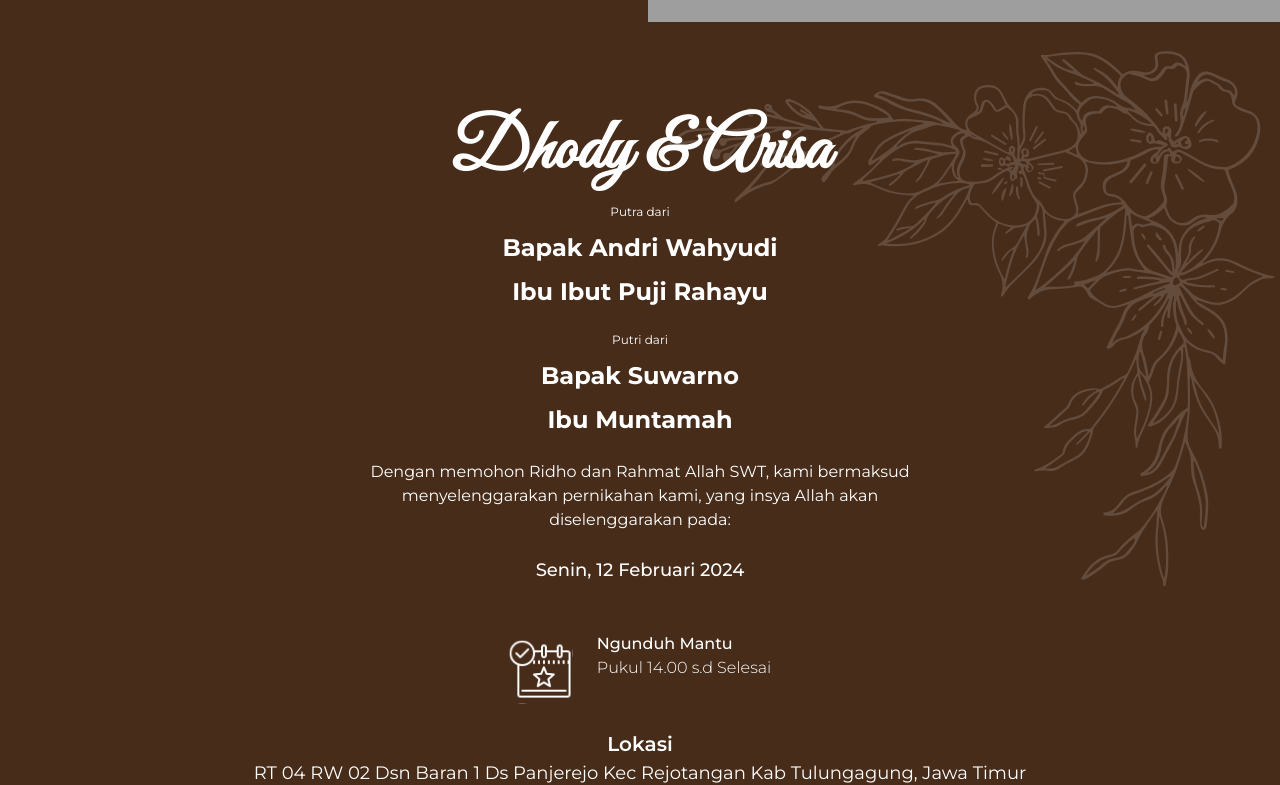
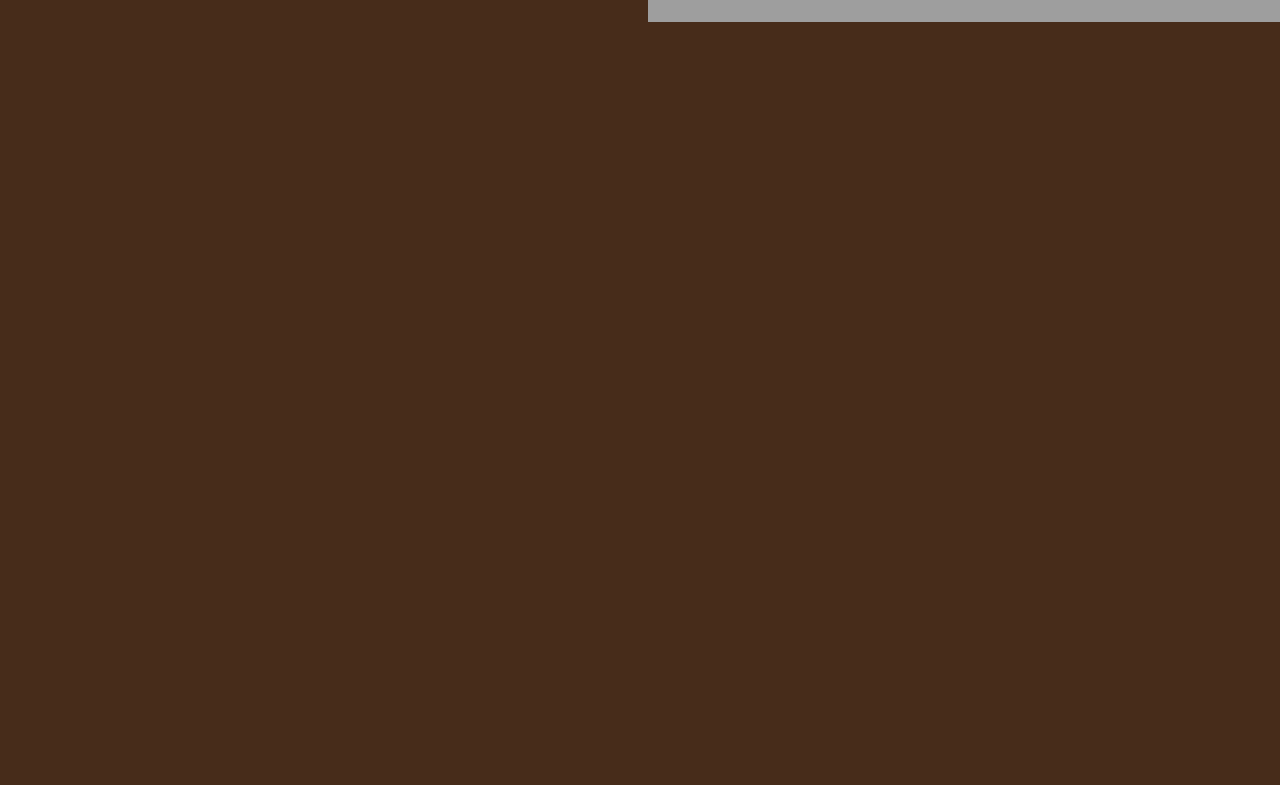
Before and after one commit to xyzuan/dyuanrissa-wedding, a Next.js app: page / in a window 1280 px wide. Shown: the part 778-1563 px from the top of the page. Built offline with nearby package versions, Linux system fonts and the light colour scheme; grey boxes are pictures that could not be loaded; a web font is replaced by a local one.

Commit message:
main: Use AOS

```diff
--- a/package.json
+++ b/package.json
@@ -9,9 +9,10 @@
     "lint": "next lint"
   },
   "dependencies": {
+    "aos": "^3.0.0-beta.6",
+    "next": "14.0.4",
     "react": "^18",
-    "react-dom": "^18",
-    "next": "14.0.4"
+    "react-dom": "^18"
   },
   "devDependencies": {
     "autoprefixer": "^10.0.1",
--- a/src/pages/MainPage.jsx
+++ b/src/pages/MainPage.jsx
@@ -1,6 +1,7 @@
 import BaseLayout from "@/components/Layout";
 import Image from "next/image";
 import React from "react";
+import "aos/dist/aos.css";
 import Location from "../../public/assets/icons/location.svg";
 
 function MainPage() {
@@ -12,12 +13,15 @@ function MainPage() {
         style={{ backgroundImage: "url(/assets/gallery/DSC07639.jpg)" }}
       >
         <div className="flex flex-col w-full relative">
-          <div className="flex flex-col w-full text-white text-center h-auto px-8 py-3.5 z-10">
-            <p className="">Pernikahan dari</p>
+          <div
+            data-aos="fade-up"
+            className="flex flex-col w-full text-white text-center h-auto px-8 py-3.5 z-10"
+          >
+            <p>Pernikahan dari</p>
             <h4 className="font-great-vibes text-6xl font-bold mb-1 mt-3">
               Dhody & Arisa
             </h4>
-            <p className=" ">Senin, 12 Februari 2024</p>
+            <p data-aos="fade-up">Senin, 12 Februari 2024</p>
           </div>
         </div>
       </section>
@@ -37,7 +41,7 @@ function MainPage() {
             </p>
             <p>( QS. Ar- Rum 21 )</p>
           </div>
-          <div className="flex flex-col ">
+          <div className="flex flex-col">
             <p className="">Pernikahan dari</p>
             <h4 className="font-great-vibes text-6xl font-bold mb-4 mt-6">
               Dhody & Arisa
@@ -58,6 +62,7 @@ function MainPage() {
       </section>
       <section
         id="resepsi"
+        data-aos="fade-up"
         className="relative bg-[#472c1a] py-14  mb:pb-6 grid grid-flow-row gap-4 row-span-4 min-h-screen"
       >
         <div className="absolute h-full w-full overflow-hidden">
@@ -69,16 +74,21 @@ function MainPage() {
           />
         </div>
 
-        <div className="flex flex-col  w-full relative lg:h-full">
-          <div className="absolute h-full w-full lg:hidden"></div>
-          <div className="flex flex-col w-full text-white text-center h-auto  px-8 py-3.5 z-10 lg:my-auto">
-            <p className=" lg:hidden">Pernikahan dari</p>
-            <h4 className="font-great-vibes text-6xl font-bold lg:text-7xl mb-4 mt-6 ">
+        <div className="flex flex-col w-full relative lg:h-full">
+          <div className="flex flex-col w-full text-white text-center h-auto px-8 py-3.5 z-10 lg:my-auto">
+            <p data-aos="fade-up">Pernikahan dari</p>
+            <h4
+              data-aos="fade-up"
+              className="font-great-vibes text-6xl font-bold lg:text-7xl mb-4 mt-6 "
+            >
               Dhody & Arisa
             </h4>
 
             <div className="flex flex-col items-center gap-6 w-full text-white text-sm md:text-base lg:text-xl mb-6">
-              <div className="flex flex-col text-center px-[1px] break-words">
+              <div
+                data-aos="fade-up"
+                className="flex flex-col text-center px-[1px] break-words"
+              >
                 <p className="mb-3 text-xs">Putra dari</p>
                 <p className="text-[16px] md:text-2xl font-bold">
                   Bapak Andri Wahyudi
@@ -87,7 +97,10 @@ function MainPage() {
                   Ibu Ibut Puji Rahayu
                 </p>
               </div>
-              <div className="flex flex-col text-center px-2 break-words ">
+              <div
+                data-aos="fade-up"
+                className="flex flex-col text-center px-2 break-words "
+              >
                 <p className="mb-3 text-xs">Putri dari</p>
                 <p className="text-[16px] md:text-2xl font-bold">
                   Bapak Suwarno
@@ -98,7 +111,7 @@ function MainPage() {
               </div>
             </div>
 
-            <p className=" mb-6 md:mx-[320px]">
+            <p data-aos="fade-up" className=" mb-6 md:mx-[320px]">
               Dengan memohon Ridho dan Rahmat Allah SWT, kami bermaksud
               menyelenggarakan pernikahan kami, yang insya Allah akan
               diselenggarakan pada:
@@ -107,7 +120,10 @@ function MainPage() {
           </div>
         </div>
 
-        <div className="flex flex-col mx-auto h-40 lg:h-full items-center justify-center w-full px-8">
+        <div
+          data-aos="fade-up"
+          className="flex flex-col mx-auto h-40 lg:h-full items-center justify-center w-full px-8"
+        >
           <div className="flex flex-row w-full">
             <div className="my-[18px] flex w-full items-center justify-center lg:h-20 md:justify-center">
               <img
@@ -131,7 +147,10 @@ function MainPage() {
             Jawa Timur
           </p>
         </div>
-        <div className="flex flex-col mx-auto lg:h-full items-center justify-start w-full px-8 mt-6 z-40">
+        <div
+          data-aos="fade-up"
+          className="flex flex-col mx-auto lg:h-full items-center justify-start w-full px-8 mt-6 z-40"
+        >
           <iframe
             className="w-full h-[320px] max-w-[610px] rounded-xl mt-3"
             src="https://www.google.com/maps/embed?pb=!1m18!1m12!1m3!1d398.2485603069215!2d112.01908849221192!3d-8.132522757689141!2m3!1f0!2f0!3f0!3m2!1i1024!2i768!4f13.1!3m3!1m2!1s0x2e78e66c3f660fd1%3A0x5d9f15cf97404673!2sV289%2BXP2%2C%20Baran%20II%2C%20Panjerejo%2C%20Rejotangan%2C%20Tulungagung%20Regency%2C%20East%20Java%2066293!5e0!3m2!1sen!2sid!4v1704105841270!5m2!1sen!2sid"
@@ -161,6 +180,7 @@ function MainPage() {
           <div class="grid gap-4">
             <div>
               <img
+                data-aos="fade-up"
                 class="h-auto max-w-full rounded-lg"
                 src="/assets/gallery/DSC07626.jpg"
                 alt=""
@@ -168,6 +188,7 @@ function MainPage() {
             </div>
             <div>
               <img
+                data-aos="fade-up"
                 class="h-auto max-w-full rounded-lg"
                 src="/assets/gallery/DSC07691.jpg"
                 alt=""
@@ -178,6 +199,7 @@ function MainPage() {
           <div class="grid gap-4">
             <div>
               <img
+                data-aos="fade-up"
                 class="h-auto max-w-full rounded-lg"
                 src="/assets/gallery/DSC07747.jpg"
                 alt=""
@@ -185,6 +207,7 @@ function MainPage() {
             </div>
             <div>
               <img
+                data-aos="fade-up"
                 class="h-auto max-w-full rounded-lg"
                 src="/assets/gallery/DSC07917.jpg"
                 alt=""
@@ -194,7 +217,7 @@ function MainPage() {
         </div>
       </section>
 
-      <section className="h-[90vh]">
+      <section className="min-h-screen">
         <div className="absolute h-full w-full overflow-hidden">
           <Image
             className="z-10 w-9/12 md:w-6/12 md:h-6/12 absolute bottom-0 left-0 opacity-15 rotate-180 pointer-events-none"
@@ -204,7 +227,7 @@ function MainPage() {
           />
         </div>
         <div className="flex flex-col text-white px-8 pb-20 pt-28 justify-center items-center">
-          <div className="flex flex-col text-center my-auto">
+          <div data-aos="fade-up" className="flex flex-col text-center my-auto">
             <p>
               "Dan di antara tanda-tanda kekuasaan-Nya ialah Dia menciptakan
               untukmu isteri-isteri dari jenismu sendiri, supaya kamu cenderung
@@ -214,11 +237,14 @@ function MainPage() {
             </p>
             <p>( QS. Ar- Rum 21 )</p>
           </div>
-          <p className=" text-white text-center my-6">
+          <p data-aos="fade-up" className=" text-white text-center my-6">
             Kehadiran dan doa restu dari keluarga, sahabat, dan teman-teman akan
             semakin melengkapi indahnya penyatuan kisah kami
           </p>
-          <h4 className="text-center font-great-vibes text-6xl font-bold mb-4 mt-6">
+          <h4
+            data-aos="fade-up"
+            className="text-center font-great-vibes text-6xl font-bold mb-4 mt-6"
+          >
             Dhody
             <br />&<br />
             Arisa
--- a/src/pages/index.js
+++ b/src/pages/index.js
@@ -1,6 +1,14 @@
+import { useEffect } from "react";
+import AOS from "aos";
 import MainPage from "./MainPage";
 
 export default function Home() {
+
+
+  useEffect(() => {
+    AOS.init();
+  }, []);
+
   return (
     <main>
       <MainPage />
```
Also changed, not shown: 2 other files (tests, documents, lock files or other folders).
